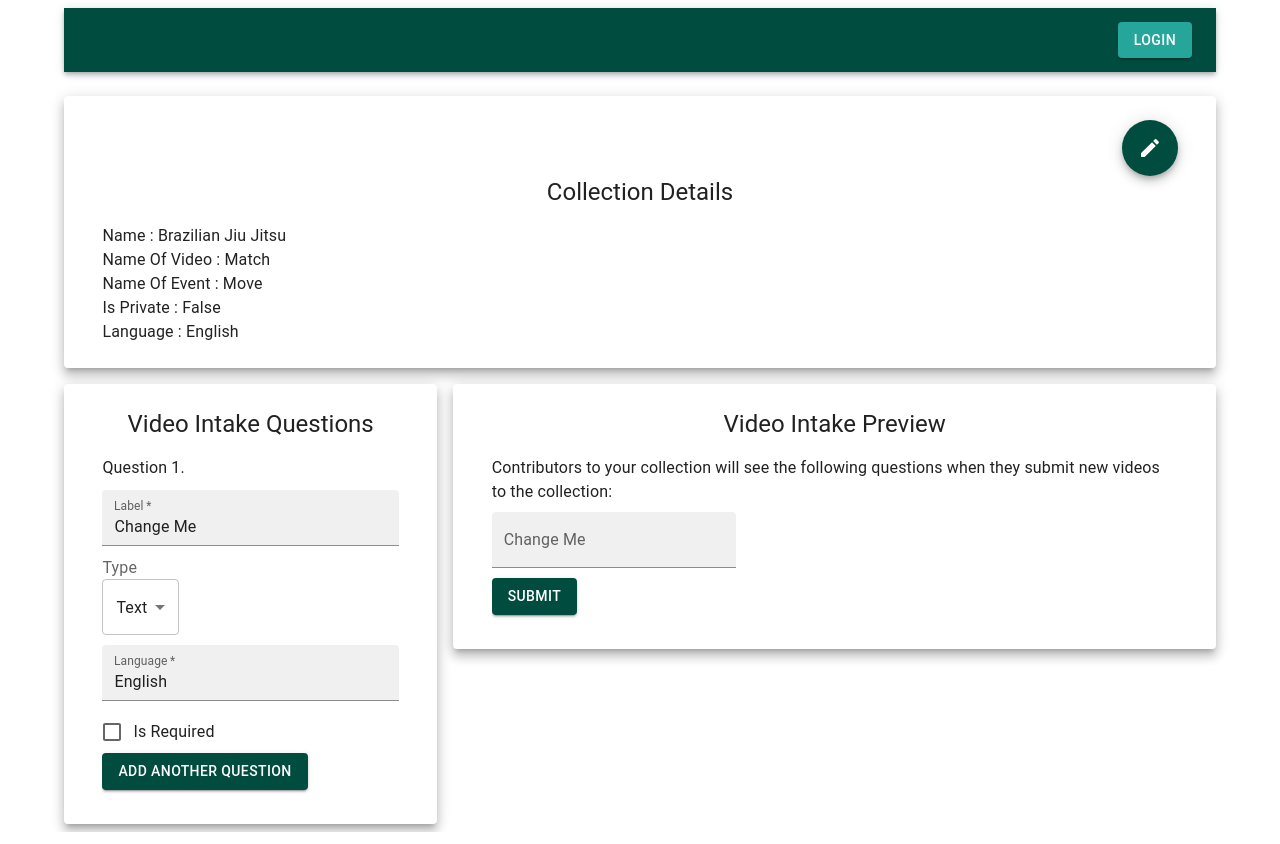
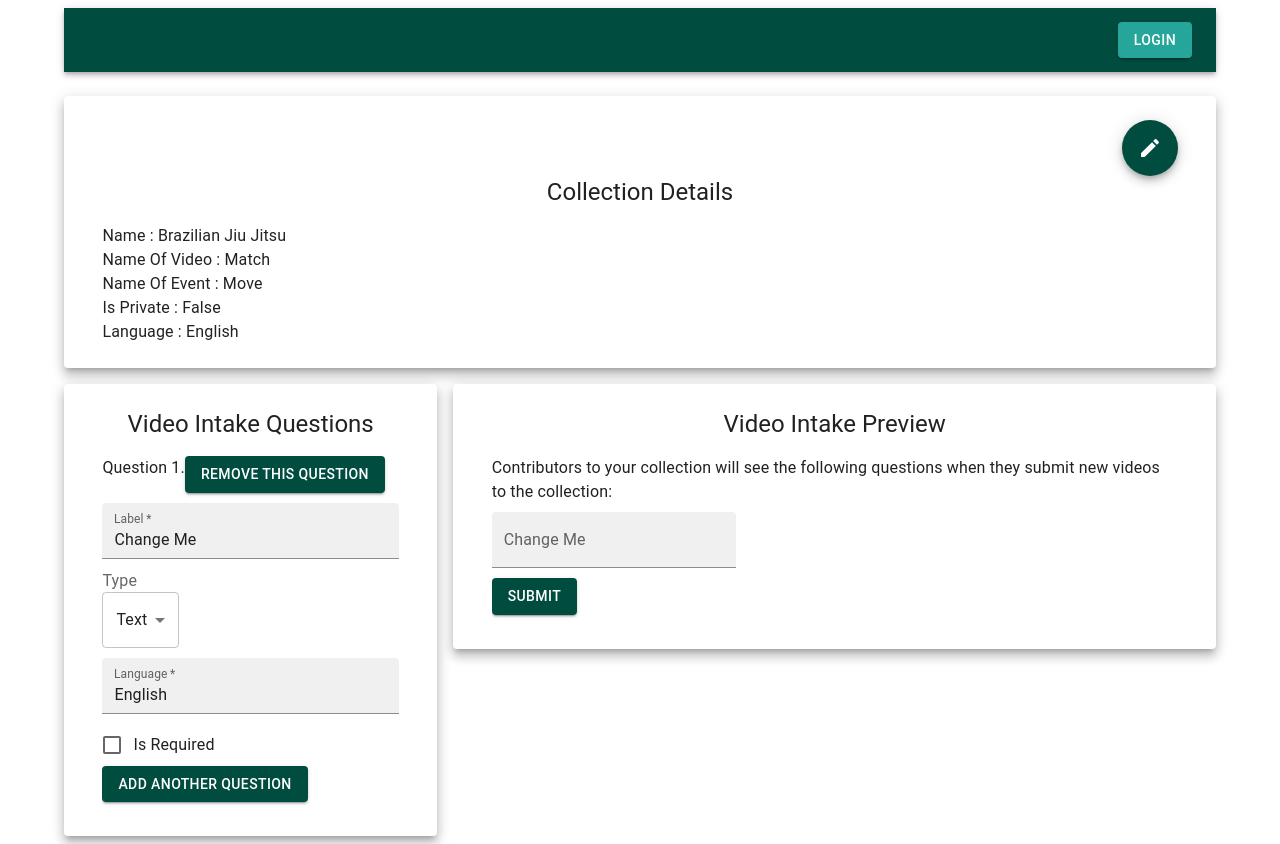
Before and after one commit to NerdyWithZainab/video-annotator, a Next.js app: page /collection/1 in a window 1280 px wide. Both pictures are taken after a click on the button "ADD ANOTHER QUESTION". Built offline with nearby package versions, Linux system fonts and the light colour scheme; no server answers.

Commit message:
get delete question in the video intake form to work correctly

```diff
--- a/components/SingleVideoIntakeQuestion/index.tsx
+++ b/components/SingleVideoIntakeQuestion/index.tsx
@@ -1,4 +1,5 @@
 import {
+  Button,
   Checkbox,
   FormControlLabel,
   Grid,
@@ -29,6 +30,7 @@ import {
 import OptionSet from "../OptionSet";
 import { isNonEmptyString } from "../../utilities/validators";
 import {
+  deleteSingleQuestionInCollection,
   transformQuestion,
   updateSingleQuestionInCollection,
 } from "../../utilities/videoIntakeQuestionUtils";
@@ -171,6 +173,7 @@ const SingleVideoIntakeQuestion: React.FC<{
   const shouldBeOptionField = intakeQuestionKey === "autocompleteOptions";
 
   return (
+    <>
       <Grid item lg={12} sm={12}>
         {shouldBeOptionField && (
           <OptionSet
@@ -237,6 +240,7 @@ const SingleVideoIntakeQuestion: React.FC<{
           />
         )}
       </Grid>
+    </>
   );
 };
 
--- a/components/VideoIntakeQuestions/index.tsx
+++ b/components/VideoIntakeQuestions/index.tsx
@@ -2,31 +2,30 @@ import { useEffect, useMemo, useState } from "react";
 
 import { map, get } from "lodash-es";
 
-import {
-  Collection,
-  SingleFormField,
-  QuestionValidity,
-  FormFieldGroup,
-} from "../../types";
+import { Collection, SingleFormField, FormFieldGroup } from "../../types";
 import { Button, Grid, Typography } from "@mui/material";
-import { IntlShape, FormattedMessage, useIntl } from "react-intl";
+import { FormattedMessage, useIntl } from "react-intl";
 import CustomError from "../Error";
 import InfoPanel from "../InfoPanel";
 import SingleVideoIntakeQuestion from "../SingleVideoIntakeQuestion";
 import { defaultDoNotDisplays } from "../../dummy_data/dummyCollection";
+import { deleteSingleQuestionInCollection } from "../../utilities/videoIntakeQuestionUtils";
 
 const VideoIntakeQuestions: React.FC<{
   collection: Collection;
   setCollection: (collection: any) => void;
   formFieldGroup: FormFieldGroup;
 }> = ({ collection, setCollection, formFieldGroup }) => {
-  console.log("deleteMe VideoIntakeQuestions re-renders");
-  // const [intakeQuestions, setIntakeQuestions] = useState<
-  //   SingleFormField[] | undefined
-  // >(undefined);
+  // console.log("deleteMe VideoIntakeQuestions re-renders");
+  // console.log("deleteMe collection upon new re-render is: ");
+  // console.log(collection);
+  const [intakeQuestions, setIntakeQuestions] = useState<
+    SingleFormField[] | undefined
+  >(undefined);
   // const [intakeQuestionsInvalid, setIntakeQuestionsInvalid] = useState<
   //   QuestionValidity[] | undefined
   // >(undefined);
+  const [deleteIndex, setDeleteIndex] = useState<number | null>(null);
   const [error, setError] = useState<string>("");
 
   const newQuestion: SingleFormField = useMemo(() => {
@@ -41,19 +40,53 @@ const VideoIntakeQuestions: React.FC<{
       shouldBeCheckboxes: ["isRequired"],
     };
   }, []);
+
+  useEffect(() => {
+    console.log("deleteMe intakeQuestions changed");
+    setCollection((prevState: any) => {
+      return { ...prevState, intakeQuestions: intakeQuestions };
+    });
+    // eslint-disable-next-line react-hooks/exhaustive-deps
+  }, [intakeQuestions]);
+
   // useEffect(() => {
-  //   setIntakeQuestions(collection?.intakeQuestions || []);
-  // }, [collection]);
+  //   console.log(
+  //     "deleteMe got here a2 and useEffect triggered. Collection is now:"
+  //   );
+  //   console.log(collection);
+  //   if (deleteIndex != null && deleteIndex > -1) {
+  //     console.log("deleteMe got here a1 and deleteIndex is: " + deleteIndex);
+  //     deleteSingleQuestionInCollection(collection, setCollection, deleteIndex);
+  //     setDeleteIndex(null);
+  //   }
+  // }, [collection, deleteIndex, setCollection]);
+
+  const deleteIntakeQuestion: (questionIdx: number) => void = (questionIdx) => {
+    setIntakeQuestions((prevState) => {
+      const newIntakeQuestions: SingleFormField[] =
+        prevState?.filter((_entry, idx) => {
+          return idx !== questionIdx;
+        }) || [];
+      return newIntakeQuestions;
+    });
+  };
 
   const createNewIntakeQuestion: () => void = () => {
     try {
-      const updatedIntakeQuestions: SingleFormField[] = [
-        ...(collection?.intakeQuestions || []),
-        newQuestion,
-      ];
-      setCollection((prevState: any) => {
-        return { ...prevState, intakeQuestions: updatedIntakeQuestions };
+      setIntakeQuestions((prevState: any) => {
+        if (prevState) {
+          return [...prevState, newQuestion];
+        } else {
+          return [newQuestion];
+        }
       });
+      // const updatedIntakeQuestions: SingleFormField[] = [
+      //   ...(collection?.intakeQuestions || []),
+      //   newQuestion,
+      // ];
+      // setCollection((prevState: any) => {
+      //   return { ...prevState, intakeQuestions: updatedIntakeQuestions };
+      // });
     } catch (error: any) {
       setError(error?.message);
     }
@@ -70,9 +103,24 @@ const VideoIntakeQuestions: React.FC<{
           return (
             <>
               {intakeQuestionKey === "label" && (
-                <Typography style={{ marginBottom: 10 }}>
-                  {"Question " + (intakeQuestionIdx + 1) + ". "}
-                </Typography>
+                <>
+                  <Typography style={{ marginBottom: 10 }}>
+                    {"Question " + (intakeQuestionIdx + 1) + ". "}
+                  </Typography>
+                  <Button
+                    style={{ marginBottom: 10 }}
+                    data-testid={"collection-details-submit-button"}
+                    variant="contained"
+                    onClick={() => {
+                      deleteIntakeQuestion(intakeQuestionIdx);
+                    }}
+                  >
+                    <FormattedMessage
+                      id="REMOVE_QUESTION"
+                      defaultMessage="Remove this question"
+                    />
+                  </Button>
+                </>
               )}
               <SingleVideoIntakeQuestion
                 key={intakeQuestionKey}
--- a/lang/en.json
+++ b/lang/en.json
@@ -80,7 +80,7 @@
   "NAME_OF_EVENT": "Name of event",
   "IS_COLLECTION_PRIVATE": "Is the collection private?",
   "SOMETHING_WENT_WRONG_CONTACT_DEVELOPER": "Something went wrong. Alert a developer by <a href='/me'>leaving feedback</a>",
-  "IS_PRIVATE_DESCRIPTION": "If selected, other users will be able to discover your collection, as well as view and edit the videos within the collection as their privileges permit. They will not be able to edit the questions that appear during video intake.",
+  "IS_PRIVATE_DESCRIPTION": "If selected, other users will not be able to discover your collection, nor view and edit the videos within the collection as their privileges permit. In either case, they will not be able to edit the questions that appear during video intake.",
   "DONE": "Done",
   "UNKNOWN_LABEL": "Unknown Label",
   "ADD_ANOTHER_QUESTION": "Add another question",
@@ -104,8 +104,9 @@
   "FIELD_CANNOT_BE_BLANK": "Field cannot be blank",
   "INPUT_INVALID": "Field cannot be blank or invalid",
   "THIS_FIELD_IS_REQUIRED": "This field is required",
-  "CAN_END_USER_ADD_CUSTOM_OPTIONS": "Can the people annotating videos in this collection add their own candidates to this list? You as the collection owner will be able to approve or remove these later.",
+  "CAN_END_USER_ADD_CUSTOM_OPTIONS": "Can the people annotating videos in this collection add their own candidates to this list? You as the collection owner will be able to approve or remove them later.",
   "CAN_END_USER_ADD_CUSTOM_OPTIONS_SHORT": "Can video annotators in this collection add their own options?",
   "ADD_ANOTHER_OPTION": "Add another option",
-  "DELETE": "Delete"
+  "DELETE": "Delete",
+  "REMOVE_QUESTION": "Remove this question"
 }
--- a/utilities/videoIntakeQuestionUtils.tsx
+++ b/utilities/videoIntakeQuestionUtils.tsx
@@ -1,4 +1,5 @@
 import { Tulpen_One } from "@next/font/google";
+import { get } from "lodash-es";
 import { defaultDoNotDisplays } from "../dummy_data/dummyCollection";
 import { Collection, SingleFormField } from "../types";
 import { isNonEmptyString, isValidEmail, isValidUrl } from "./validators";
@@ -102,3 +103,22 @@ export function updateSingleQuestionInCollection(
     return { ...prevState, intakeQuestions: modifiedQuestionSet };
   });
 }
+
+export function deleteSingleQuestionInCollection(
+  collection: Collection,
+  setCollection: (input: any) => void,
+  questionIdx: number
+) {
+  const originalQuestionSet: SingleFormField[] = get(
+    collection,
+    ["intakeQuestions"],
+    []
+  );
+  console.log("deleteMe originalQuestionSet is: ");
+  console.log(originalQuestionSet);
+  const modifiedQuestionSet = originalQuestionSet?.splice(questionIdx, 1);
+  // modifiedQuestionSet[questionIdx] = newQuestion;
+  setCollection((prevState: any) => {
+    return { ...prevState, intakeQuestions: modifiedQuestionSet };
+  });
+}
```
Lines whose indentation alone changed are shown as unchanged.
